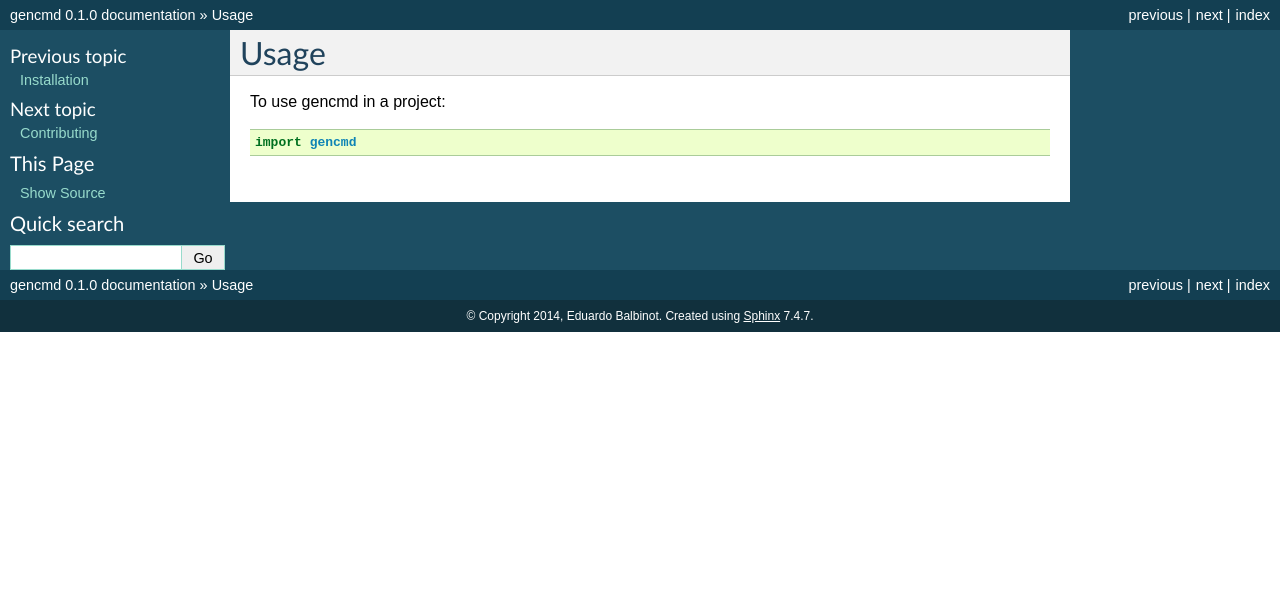
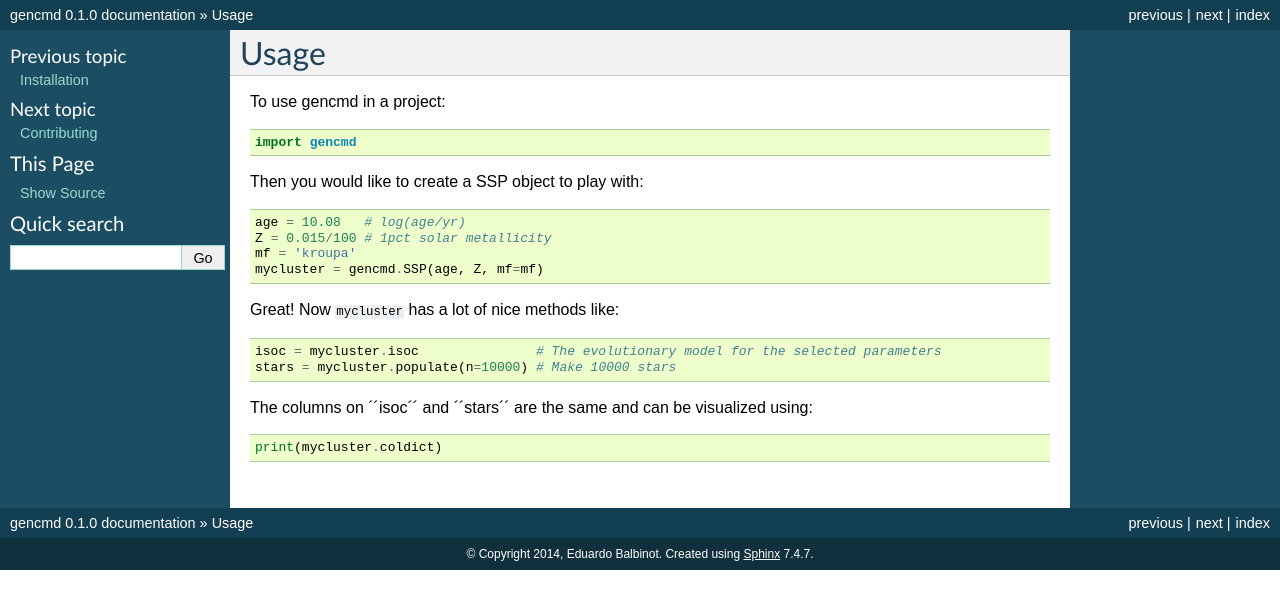
Before and after one commit to balbinot/genCMD, a Sphinx documentation site: the page built from docs/usage.rst, in a window 1280 px wide. Shown: the top 609 px of the page. Built offline with Sphinx 7.4.7, drawn with Linux system fonts in a browser that asks for light colours.

Commit message:
Update usage.rst

```diff
--- a/docs/usage.rst
+++ b/docs/usage.rst
@@ -5,3 +5,19 @@ Usage
 To use gencmd in a project::
 
     import gencmd
+
+Then you would like to create a SSP object to play with::
+
+    age = 10.08   # log(age/yr)
+    Z = 0.015/100 # 1pct solar metallicity
+    mf = 'kroupa'
+    mycluster = gencmd.SSP(age, Z, mf=mf)
+
+Great! Now ``mycluster`` has a lot of nice methods like::
+
+    isoc = mycluster.isoc               # The evolutionary model for the selected parameters
+    stars = mycluster.populate(n=10000) # Make 10000 stars
+
+The columns on  ´´isoc´´ and ´´stars´´ are the same and can be visualized using::
+
+    print(mycluster.coldict)
```
